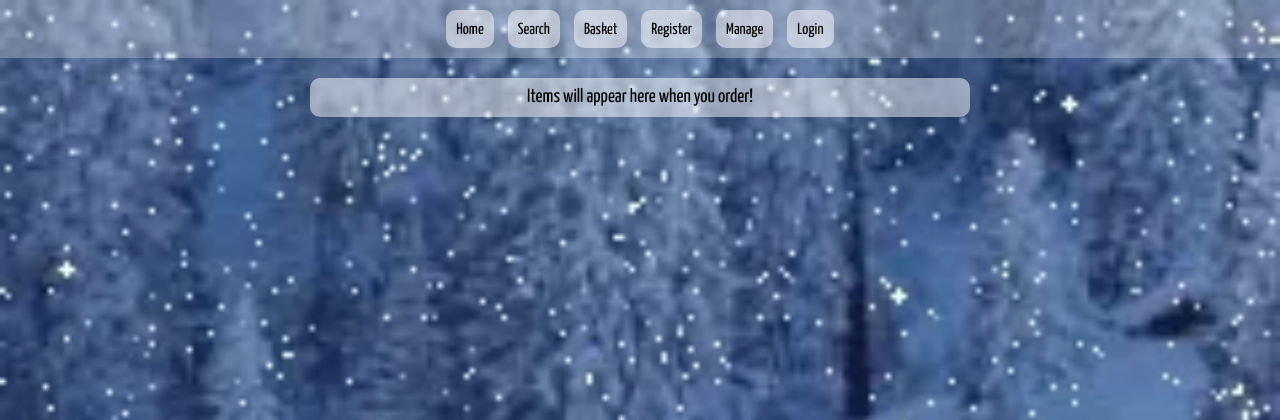
After one commit to jcowdells/SQSanta.net, a Flask app: page /basket/ in a window 1280 px wide. The commit adds this page. Shown: the top 420 px of the page. Run offline with Flask 3, Linux system fonts and the light colour scheme.

Commit message:
Added accounts / sign-in Added stock updates Added baskets

```diff
--- a/app.py
+++ b/app.py
@@ -1,18 +1,25 @@
-from flask import Flask, render_template, session, request
+import datetime
+
+from flask import Flask, render_template, session, request, url_for, redirect
 from log.log import *
 from sqsanta.navbar import Navbar
-from db.manager import search_inventory
+from db.manager import search_inventory, add_customer, customer_exists, get_customer_id, get_customer, item_exists, \
+    update_item_quantity, get_item, get_item_quantity, Order, add_order, init_tables, add_order_line, get_order
 
 app = Flask(__name__)
+app.config["SECRET_KEY"] = "A_SECRET!!!!"
+app.config["SERVER_NAME"] = "127.0.0.1:5000"
 
-navbar = Navbar(
-    Home="/",
-    Search="/search/",
-    Register="/register/"
-)
+init_tables()
 
 def render_base(template, **kwargs):
-    return render_template(template, navbar=navbar, title="SQSanta.net", **kwargs)
+    login_link = "/login/"
+    login_title = "Login"
+    if "customer" in session:
+        login_link = "/account/"
+        login_title = "Account"
+    return render_template(template, navbar=navbar, title="SQSanta.net", login_link=login_link, login_title=login_title,
+                           **kwargs)
 
 @app.route("/")
 @app.route("/index/")
@@ -26,5 +33,135 @@ def search():
         results = search_inventory(request.form["search"])
     return render_base("search.html", results=results)
 
+@app.route("/register/", methods=["GET", "POST"])
+def register():
+    errors = list()
+    if request.method == "POST":
+        if customer_exists(request.form["email"]):
+            errors.append("Email has been taken!")
+        else:
+            if request.form["name"] == "":
+                errors.append("Name cannot be empty!")
+            elif request.form["address"] == "":
+                errors.append("Address cannot be empty!")
+            elif request.form["postcode"] == "":
+                errors.append("Postcode cannot be empty!")
+            elif request.form["email"] == "":
+                errors.append("Email cannot be empty!")
+            else:
+                add_customer(request.form["name"], request.form["address"], request.form["postcode"], request.form["email"])
+                session["customer"] = get_customer_id(request.form["email"])
+                return redirect(url_for("index"))
+    return render_base("register.html", errors=errors)
+
+@app.route("/login/", methods=["GET", "POST"])
+def login():
+    errors = list()
+    if "customer" in session:
+        return redirect(url_for("account"))
+    if request.method == "POST":
+        if "password" not in request.form:
+            errors.append("Please swear that it's your account!")
+        else:
+            if customer_exists(request.form["email"]):
+                session["customer"] = get_customer_id(request.form["email"])
+                return redirect(url_for("account", errors=errors))
+            else:
+                errors.append("Email is not associated with an account!")
+    return render_base("login.html", errors=errors)
+
+@app.route("/account/", methods=["GET", "POST"])
+def account():
+    if "customer" not in session:
+        return redirect(url_for("login"))
+    customer = get_customer(session["customer"])
+    if request.method == "POST":
+        session.pop("customer")
+        session.pop("order")
+        return redirect(url_for("index"))
+    return render_base("account.html", customer=customer)
+
+@app.route("/manage/")
+def manage():
+    errors = list()
+    if "customer" not in session:
+        return redirect(url_for("login"))
+    customer = get_customer(session["customer"])
+    if customer.get_email() != "admin":
+        errors.append("Admin access only! Please sign in using 'admin' to access this (only if you really are an admin)!")
+        return render_base("base.html", errors=errors)
+    return render_base("manage.html", management=management)
+
+@app.route("/basket/")
+def basket():
+    if "order" in session:
+        order = get_order(session["order"])
+    else:
+        order = Order()
+    if request.method == "POST":
+        pass
+    return render_base("basket.html", order=order)
+
+@app.route("/manage/update_stock/", methods=["GET", "POST"])
+def update_stock():
+    errors = list()
+    successes = list()
+    if request.method == "POST":
+        item_id = int(request.form["item_id"])
+        item_quantity = int(request.form["item_quantity"])
+        if not item_exists(item_id):
+            errors.append("Item does not exist!")
+        elif item_quantity < 0:
+            errors.append("Item cannot have a negative quantity!")
+        else:
+            update_item_quantity(item_id, item_quantity)
+            successes.append("Item has been updated!")
+    return render_base("update_stock.html", errors=errors, successes=successes)
+
+@app.route("/items/<item_id>/", methods=["GET", "POST"])
+def items(item_id):
+    errors = list()
+    if "customer" not in session:
+        return redirect(url_for("login"))
+    try:
+        item_id = int(item_id)
+    except ValueError:
+        item_id = None
+    if item_id is None or not item_exists(item_id):
+        errors.append("Unknown item!")
+        return render_base("base.html", errors=errors)
+    item = get_item(item_id)
+    if request.method == "POST":
+        if request.form["item_quantity"] == "":
+            errors.append("Quantity cannot be empty!")
+        else:
+            item_quantity = int(request.form["item_quantity"])
+            if item_quantity > get_item_quantity(item_id):
+                errors.append("Not enough items in stock!")
+            else:
+                customer_id = session["customer"]
+                if "order" not in session:
+                    session["order"] = add_order(customer_id, datetime.datetime.now(datetime.UTC).strftime("%Y-%m-%d"), 0)
+                order_id = int(session["order"])
+                add_order_line(order_id, item_id, item_quantity, item_quantity * item.get_price_int())
+                prev_quantity = get_item_quantity(item_id)
+                update_item_quantity(item_id, prev_quantity - item_quantity)
+                return redirect(url_for("basket"))
+    return render_base("item.html", item=item, errors=errors)
+
+with app.app_context():
+    navbar = Navbar(
+        Home=url_for("index"),
+        Search=url_for("search"),
+        Basket=url_for("basket"),
+        Register=url_for("register"),
+        Manage=url_for("manage"),
+        )
+
+    management = Navbar(
+        Update_Stock=url_for("update_stock"),
+        Generate_Report=url_for("index")
+    )
+
 if __name__ == '__main__':
     app.run()
--- a/db/db.py
+++ b/db/db.py
@@ -9,16 +9,33 @@ class DataType(Enum):
     PRIMARY_KEY = "INTEGER PRIMARY KEY AUTOINCREMENT"
     FOREIGN_KEY = "INTEGER"
 
+DATABASE = "app.db"
+
 def run_sql(*args):
-    connection = sqlite3.connect("app.db")
+    connection = sqlite3.connect(DATABASE)
     connection.execute("PRAGMA foreign_keys = 1")
     cursor = connection.cursor()
     cursor.execute(*args)
     connection.commit()
     info("Running SQL Statement:")
     for arg in args:
+        if isinstance(arg, str):
+            arg = arg.strip()
         info(arg)
     return cursor.fetchall()
+
+def run_sql_get_id(*args):
+    connection = sqlite3.connect(DATABASE)
+    connection.execute("PRAGMA foreign_keys = 1")
+    cursor = connection.cursor()
+    cursor.execute(*args)
+    connection.commit()
+    info("Running SQL Statement:")
+    for arg in args:
+        if isinstance(arg, str):
+            arg = arg.strip()
+        info(arg)
+    return cursor.lastrowid
 
 def create_table(table_name, **columns):
     columns_string = ""
@@ -60,4 +77,14 @@ def insert_table(table_name, **columns):
     INSERT INTO {table_name}({', '.join(columns.keys())}) VALUES ({unknown_string})
     """
     values = tuple(columns.values())
+    return run_sql_get_id(sqlstring, values)
+
+def update_table(table_name, primary_key, primary_value, **columns):
+    unknown_string = ", ".join([f"{name} = ?" for name in columns.keys()])
+    sqlstring = f"""
+    UPDATE {table_name}
+    SET {unknown_string}
+    WHERE {primary_key} = ?
+    """
+    values = (*list(columns.values()), primary_value)
     run_sql(sqlstring, values)
--- a/sqsanta/navbar.py
+++ b/sqsanta/navbar.py
@@ -3,7 +3,7 @@ class Navbar:
         self.__links = links
 
     def get_title(self, index):
-        return list(self.__links.keys())[index]
+        return list(self.__links.keys())[index].replace("_", " ")
 
     def get_link(self, index):
         return list(self.__links.values())[index]
--- a/static/styles.css
+++ b/static/styles.css
@@ -9,15 +9,23 @@ body {
     font-family: "Yanone Kaffeesatz", sans-serif;
     font-optical-sizing: auto;
     font-style: normal;
+    font-size: 1.2rem;
     background: rgba(255, 255, 255, 0.5);
-    margin: 10px;
     padding: 10px;
-    width: fit-content;
+    width: 50%;
+    margin-left: auto;
+    margin-right: auto;
     border-radius: 10px;
+    text-align: center;
 }
 
 #navbar {
-    margin: 0;
+    margin: 0 0 20px 0;
+    display: flex;
+    align-items: center;
+    align-content: center;
+    justify-content: center;
+    background-color: rgba(255, 255, 255, 0.25);
 }
 
 #navbar ul {
@@ -39,7 +47,7 @@ body {
     color: black;
     font-family: "Yanone Kaffeesatz", sans-serif;
     font-optical-sizing: auto;
-    font-style: bold;
+    font-style: normal;
     text-decoration: none;
     transition: 0.2s;
 }
@@ -47,3 +55,44 @@ body {
 #navbar li a:hover {
     color: #336cde;
 }
+
+#errors {
+    color: #de0018;
+}
+
+#successes {
+    color: #237700;
+}
+
+.justify-left {
+    width: 75%;
+    text-align: left;
+}
+
+#management ul {
+    list-style-type: none;
+    text-align: left;
+}
+
+#management li a {
+    color: black;
+    transition: 0.2s;
+}
+
+#management li a:hover {
+    color: #336cde;
+}
+
+#search ul {
+    list-style-type: none;
+    text-align: left;
+}
+
+#search li a {
+    color: black;
+    transition: 0.2s;
+}
+
+#search li a:hover {
+    color: #336cde;
+}
--- a/templates/base.html
+++ b/templates/base.html
@@ -13,15 +13,30 @@
         <ul>
             {% for index in range(navbar.get_num_links()) %}
             <li>
-                <a href="{{ navbar.get_link(index) }}"}>{{ navbar.get_title(index) }}</a>
+                <a href="{{ navbar.get_link(index) }}">{{ navbar.get_title(index) }}</a>
             </li>
             {% endfor %}
+            <li>
+                <a href="{{ login_link }}">{{ login_title }}</a>
+            </li>
         </ul>
     </div>
 
     <div id="content">
         {% block content %}
         {% endblock %}
+
+        <div id="errors">
+            {% for error in errors %}
+                <p>{{ error }}</p>
+            {% endfor %}
+        </div>
+
+        <div id="successes">
+            {% for success in successes %}
+                <p>{{ success }}</p>
+            {% endfor %}
+        </div>
     </div>
 </body>
 </html>
--- /dev/null
+++ b/templates/basket.html
@@ -0,0 +1,15 @@
+{% extends "base.html" %}
+
+{% block content %}
+    {% if order.get_num_items() == 0 %}
+        Items will appear here when you order!
+    {% else %}
+        {% for index in range(order.get_num_items()) %}
+            {{ order.get_name(index) }}
+            {{ order.get_price(index) }}
+            {{ order.get_quantity(index) }}
+        {% endfor %}
+        Total price: {{ order.get_total_price() }}
+        <button type="submit">Order</button>
+    {% endif %}
+{% endblock %}
--- a/templates/index.html
+++ b/templates/index.html
@@ -2,6 +2,6 @@
 
 {% block content %}
     <h2>Welcome to SQSanta.net</h2>
-    <p>Here you can buy everything you need for christmas!</p>
-    <p>(Please note! Delivery from North Pole only happens one a year, on 25th December)</p>
+    <p>Here you can buy everything you need for Christmas!</p>
+    <p>(Please note! Delivery from the North Pole only happens one a year, on 25th December)</p>
 {% endblock %}
```
Also changed, not shown: db/manager.py (+136 -7 lines), templates/account.html (added, +14 -0 lines), templates/item.html (added, +12 -0 lines), templates/login.html (added, +11 -0 lines), templates/manage.html (added, +14 -0 lines), templates/register.html (added, +15 -0 lines), templates/search.html (+5 -3 lines), templates/update_stock.html (added, +11 -0 lines).
